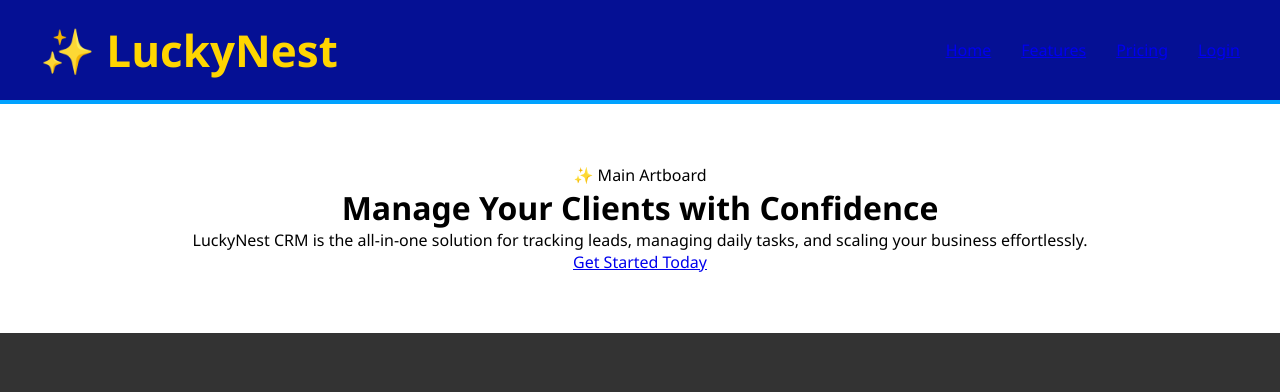
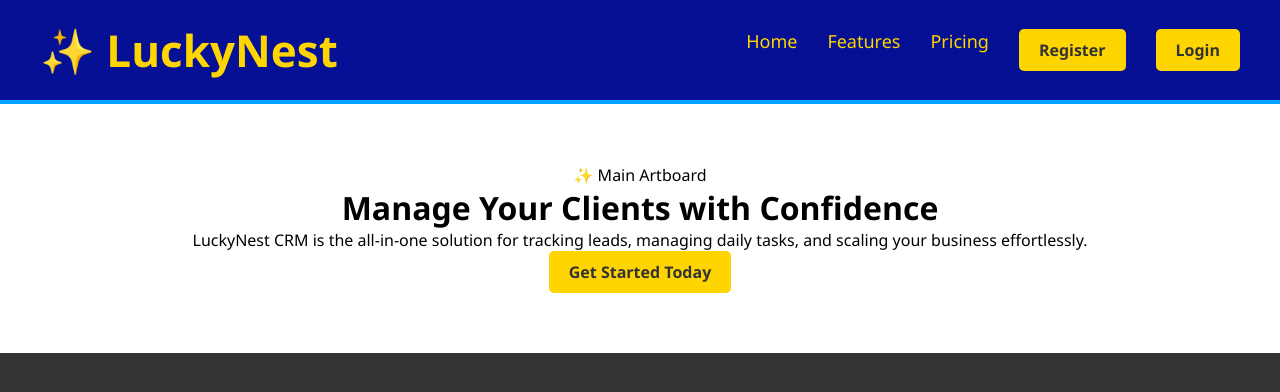
Before and after one commit to HalimKavv/Group-Project, a Flask app: page / in a window 1280 px wide. Shown: the top 392 px of the page. Run offline with Flask 3, Linux system fonts and the light colour scheme.

Commit message:
home page is refined

```diff
--- a/app.py
+++ b/app.py
@@ -8,6 +8,10 @@ app = Flask(__name__)
 def home():
     return render_template('index.html')
 
+@app.route('/register')
+def register():
+    return render_template('register.html')
+
 # Run the app in debug mode
 if __name__ == '__main__':
     app.run(debug=True)
--- a/static/CSS/styles.css
+++ b/static/CSS/styles.css
@@ -18,7 +18,7 @@
 
         /* --- NAVIGATION --- */
         .navbar {
-            color: #FFD500; /* Fixed: Changed text-color to color */
+            color: #FFD500;
             background-color: #051094;
             padding: 20px 40px;
             display: flex;
@@ -28,17 +28,27 @@
         }
 
         .logo {
-            color: #FFD500; /* Bright Yellow */
+            color: #FFD500;
             font-size: 44px;
             font-weight: bold;
             text-decoration: none;
         }
 
         .nav-links {
-            color: #FFD500; /* Bright Yellow */
+            color:#051094;
             list-style: none;
             display: flex;
             gap: 30px;
+        }
+
+        .nav-links a {
+            color: #FFD500;
+            text-decoration: none;
+            font-size: 18px;
+            transition: color 0.3s ease;
+        }
+        .nav-links a:hover {
+            color: #00A2FF;
         }
         .Main-Header {
             background-color:white; /* Dark Blue */
@@ -46,3 +56,27 @@
             text-align: center;
             padding: 60px 20px;
         }
+      .nav-links .btn-login,
+      .nav-links .btn-register,
+      .btn-primary {
+            background-color: #FFD500;
+            color: #333;
+            padding: 10px 20px;
+            font-size: 16px;
+            font-weight: bold;
+            border: none;
+            border-radius: 5px;
+            cursor: pointer;
+            transition: background-color 0.3s ease, color 0.3s ease;
+            display: inline-block;
+            text-decoration: none;
+            text-align: center;
+}
+
+
+    .nav-links .btn-login:hover,
+    .nav-links .btn-register:hover,
+    .btn-primary:hover {
+            background-color: #e6c000;
+            color: #333;
+}
--- a/templates/index.html
+++ b/templates/index.html
@@ -17,6 +17,7 @@
             <a href="#">Home</a>
             <a href="#features">Features</a>
             <a href="#pricing">Pricing</a>
+            <a href="#" class="btn-register">Register</a>
             <a href="#" class="btn-login">Login</a>
         </div>
     </nav>
```
Also changed, not shown: templates/register.html (added).
